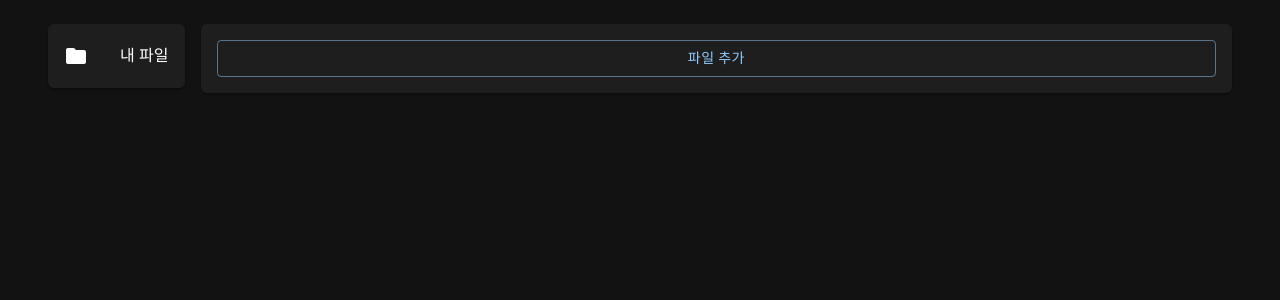
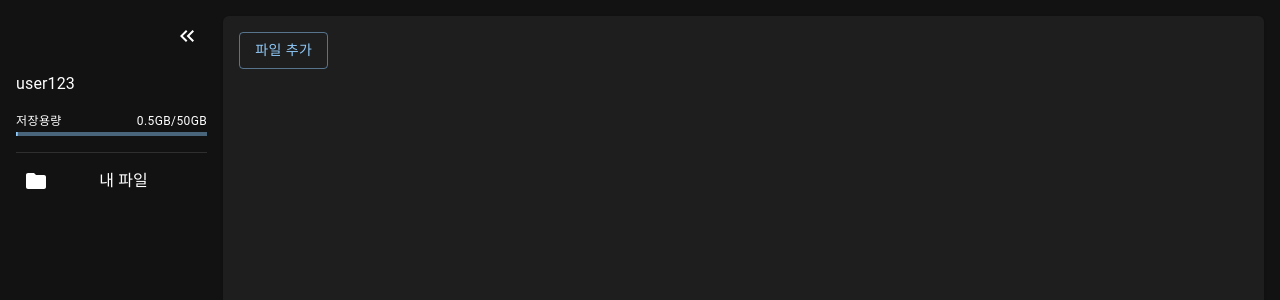
Before and after one commit to SangyunOck/dem-storage, a React (Vite) app: page / in a window 1280 px wide. Shown: the top 300 px of the page. Built offline with nearby package versions, Linux system fonts and the light colour scheme.

Commit message:
- 사이드바 추가

```diff
--- a/src/App.tsx
+++ b/src/App.tsx
@@ -1,33 +1,39 @@
-import { Container, Grid, Stack, Paper } from "@mui/material";
+import { Grid, Paper, Box, List, ListItem } from "@mui/material";
 
 import { useAppSelector } from "./redux/store.ts";
-import FileUploadBtn from "./components/FileUploadBtn.tsx";
-import CompactList from "./components/CompactList.tsx";
-import FileBlock from "./components/FileBlock.tsx";
+import SideBar from "./components/SideBar.tsx";
+import FileListItem from "./components/FileListItem.tsx";
+import AddFileBtn from "./components/AddFileBtn.tsx";
 
 function App() {
   const fileList = useAppSelector((state) => state.upload.value);
 
   return (
-    <Container maxWidth={false}>
-      <Grid container spacing={2} p={3}>
+    <Box sx={{ flexGrow: 1, height: "100vh" }}>
+      <Grid
+        container
+        p={2}
+        spacing={2}
+        flexWrap={"nowrap"}
+        sx={{ height: "inherit" }}
+      >
         <Grid item xs={"auto"}>
-          <Paper>
-            <CompactList />
-          </Paper>
+          <SideBar />
         </Grid>
         <Grid item xs>
-          <Paper sx={{ width: "100%" }}>
-            <Stack p={2} spacing={1}>
+          <Paper sx={{ height: "100%" }}>
+            <List>
               {fileList.map((item, idx) => (
-                <FileBlock key={idx} idx={idx} file={item} />
+                <FileListItem key={idx} idx={idx} file={item} />
               ))}
-              <FileUploadBtn />
-            </Stack>
+              <ListItem>
+                <AddFileBtn />
+              </ListItem>
+            </List>
           </Paper>
         </Grid>
       </Grid>
-    </Container>
+    </Box>
   );
 }
 
--- a/src/components/FileUploadBtn.tsx
+++ b/src/components/AddFileBtn.tsx
@@ -4,12 +4,13 @@ import { Button } from "@mui/material";
 
 import { addFile } from "../redux/slices/uploadSlice.ts";
 
-function FileUploadBtn() {
+function AddFileBtn() {
   const dispatch = useDispatch();
 
   const onChangeFile = useCallback(
     (e: ChangeEvent<HTMLInputElement>) => {
       e.preventDefault();
+      e.stopPropagation();
       if (e.target.files && e.target.files[0]) {
         dispatch(addFile(e.target.files[0]));
       }
@@ -19,9 +20,9 @@ function FileUploadBtn() {
   return (
     <Button component={"label"} role={undefined}>
       파일 추가
-      <input type={"file"} hidden={true} onChange={onChangeFile} />
+      <input type={"file"} hidden onChange={onChangeFile} />
     </Button>
   );
 }
 
-export default FileUploadBtn;
+export default AddFileBtn;
--- a/src/components/CompactList.tsx
+++ /dev/null
@@ -1,25 +0,0 @@
-import {
-  List,
-  ListItem,
-  ListItemButton,
-  ListItemIcon,
-  ListItemText,
-} from "@mui/material";
-import { Folder } from "@mui/icons-material";
-
-function CompactList() {
-  return (
-    <List>
-      <ListItem>
-        <ListItemButton>
-          <ListItemIcon>
-            <Folder />
-          </ListItemIcon>
-          <ListItemText primary={"내 파일"} />
-        </ListItemButton>
-      </ListItem>
-    </List>
-  );
-}
-
-export default CompactList;
--- a/src/components/FileBlock.tsx
+++ /dev/null
@@ -1,35 +0,0 @@
-import { memo, useCallback } from "react";
-import { useDispatch } from "react-redux";
-import { Card, IconButton, Typography } from "@mui/material";
-import { Delete, Upload } from "@mui/icons-material";
-
-import { deleteFile } from "../redux/slices/uploadSlice.ts";
-
-interface Props {
-  idx: number;
-  file: File;
-}
-
-function FileBlock({ idx, file }: Props) {
-  const dispatch = useDispatch();
-
-  const upload = useCallback(() => {
-    //TODO: 파일 업로드 호출
-  }, []);
-
-  return (
-    <Card>
-      <Typography variant="body2" color="textSecondary">
-        {file.name}
-      </Typography>
-      <IconButton onClick={upload}>
-        <Upload />
-      </IconButton>
-      <IconButton onClick={() => dispatch(deleteFile(idx))}>
-        <Delete />
-      </IconButton>
-    </Card>
-  );
-}
-
-export default memo(FileBlock);
--- /dev/null
+++ b/src/components/FileListItem.tsx
@@ -0,0 +1,38 @@
+import { memo, useCallback } from "react";
+import { useDispatch } from "react-redux";
+import { IconButton, ListItem, ListItemText } from "@mui/material";
+import { Delete, Upload } from "@mui/icons-material";
+
+import { deleteFile } from "../redux/slices/uploadSlice.ts";
+
+interface Props {
+  idx: number;
+  file: File;
+}
+
+function FileListItem({ idx, file }: Props) {
+  const dispatch = useDispatch();
+
+  const upload = useCallback(() => {
+    //TODO: 파일 업로드 호출
+  }, []);
+
+  return (
+    <ListItem
+      secondaryAction={
+        <>
+          <IconButton onClick={upload}>
+            <Upload />
+          </IconButton>
+          <IconButton onClick={() => dispatch(deleteFile(idx))}>
+            <Delete />
+          </IconButton>
+        </>
+      }
+    >
+      <ListItemText primary={file.name} />
+    </ListItem>
+  );
+}
+
+export default memo(FileListItem);
--- /dev/null
+++ b/src/components/SideBar.tsx
@@ -0,0 +1,76 @@
+import { useEffect, useState } from "react";
+import {
+  Box,
+  ButtonBase,
+  Divider,
+  Stack,
+  styled,
+  Typography,
+  useMediaQuery,
+  useTheme,
+} from "@mui/material";
+import {
+  Folder,
+  KeyboardDoubleArrowLeft,
+  KeyboardDoubleArrowRight,
+} from "@mui/icons-material";
+
+import UserInfoBox from "./UserInfoBox.tsx";
+
+const CustomButtonBase = styled(ButtonBase)(({ theme }) => ({
+  borderRadius: theme.spacing(1),
+  padding: theme.spacing(1),
+  ":hover": { backgroundColor: theme.palette.divider },
+}));
+
+function SideBar() {
+  const theme = useTheme();
+  const isSmall = useMediaQuery(theme.breakpoints.down("sm"));
+  const [isCompact, setIsCompact] = useState<boolean>(isSmall);
+
+  useEffect(() => {
+    if (isSmall) setIsCompact(true);
+    else setIsCompact(false);
+    return () => {};
+  }, [isSmall]);
+
+  return (
+    <Stack spacing={1}>
+      <Box
+        sx={{
+          flexGrow: 1,
+          display: "flex",
+          justifyContent: "flex-end",
+        }}
+      >
+        <div>
+          <CustomButtonBase
+            onClick={() => setIsCompact((prevState) => !prevState)}
+          >
+            {isCompact ? (
+              <KeyboardDoubleArrowRight />
+            ) : (
+              <KeyboardDoubleArrowLeft />
+            )}
+          </CustomButtonBase>
+        </div>
+      </Box>
+      {!isCompact && <UserInfoBox />}
+      <Divider />
+      <CustomButtonBase>
+        <div
+          style={{
+            width: "100%",
+            display: "grid",
+            gridTemplateColumns: "24px 1fr",
+          }}
+        >
+          <Folder />
+          {!isCompact && <Typography>내 파일</Typography>}
+        </div>
+      </CustomButtonBase>
+    </Stack>
+  );
+}
+
+export default SideBar;
--- /dev/null
+++ b/src/components/UserInfoBox.tsx
@@ -0,0 +1,32 @@
+import { useMemo } from "react";
+import { Box, Grid, LinearProgress, Typography } from "@mui/material";
+
+function UserInfoBox() {
+  const maxValue: number = 50;
+  const currentValue: number = 0.5;
+
+  const percentageValue = useMemo(() => {
+    return Math.floor((currentValue / maxValue) * 100);
+  }, [maxValue, currentValue]);
+
+  return (
+    <Box>
+      <Grid container py={1} spacing={2}>
+        <Grid item xs={12}>
+          <Typography>user123</Typography>
+        </Grid>
+        <Grid item xs={12}>
+          <div style={{ display: "flex", justifyContent: "space-between" }}>
+            <Typography variant={"caption"}>저장용량</Typography>
+            <Typography variant={"caption"}>
+              {currentValue}GB/{maxValue}GB
+            </Typography>
+          </div>
+          <LinearProgress variant={"determinate"} value={percentageValue} />
+        </Grid>
+      </Grid>
+    </Box>
+  );
+}
+
+export default UserInfoBox;
--- a/src/mui_theme.ts
+++ b/src/mui_theme.ts
@@ -5,11 +5,6 @@ export const mui_theme = createTheme({
     MuiButton: {
       defaultProps: {
         variant: "outlined",
-      },
-    },
-    MuiListItem: {
-      defaultProps: {
-        disablePadding: true,
       },
     },
     MuiCard: {
```
Also changed, not shown: package.json (+6 -5 lines), 1 other file (tests, documents, lock files or other folders).
